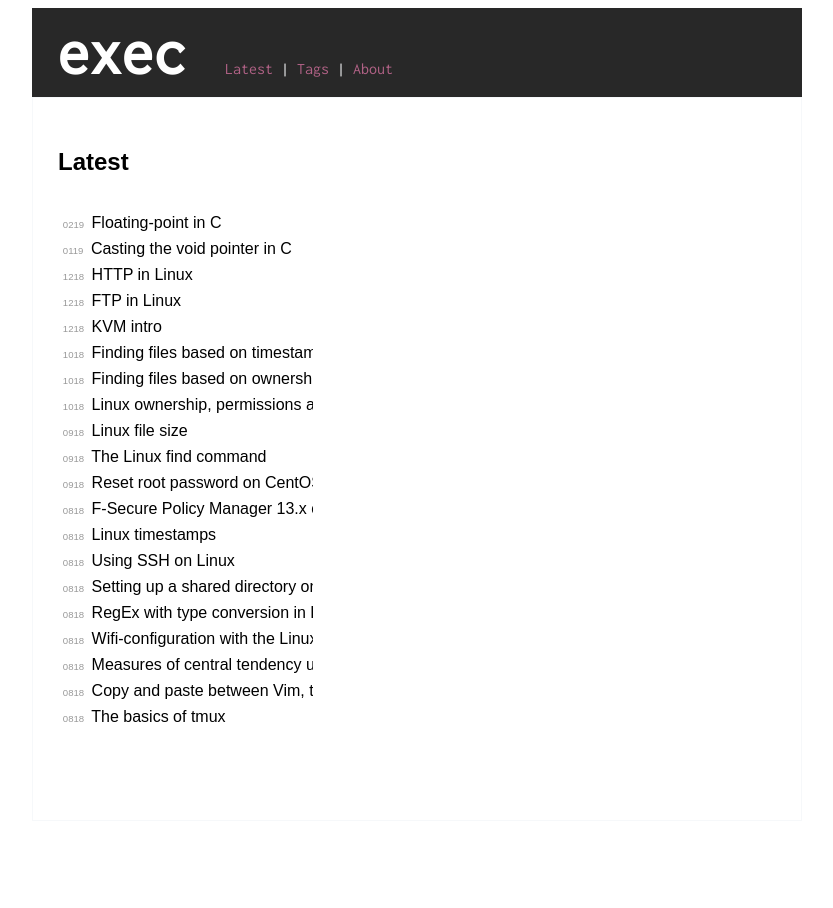
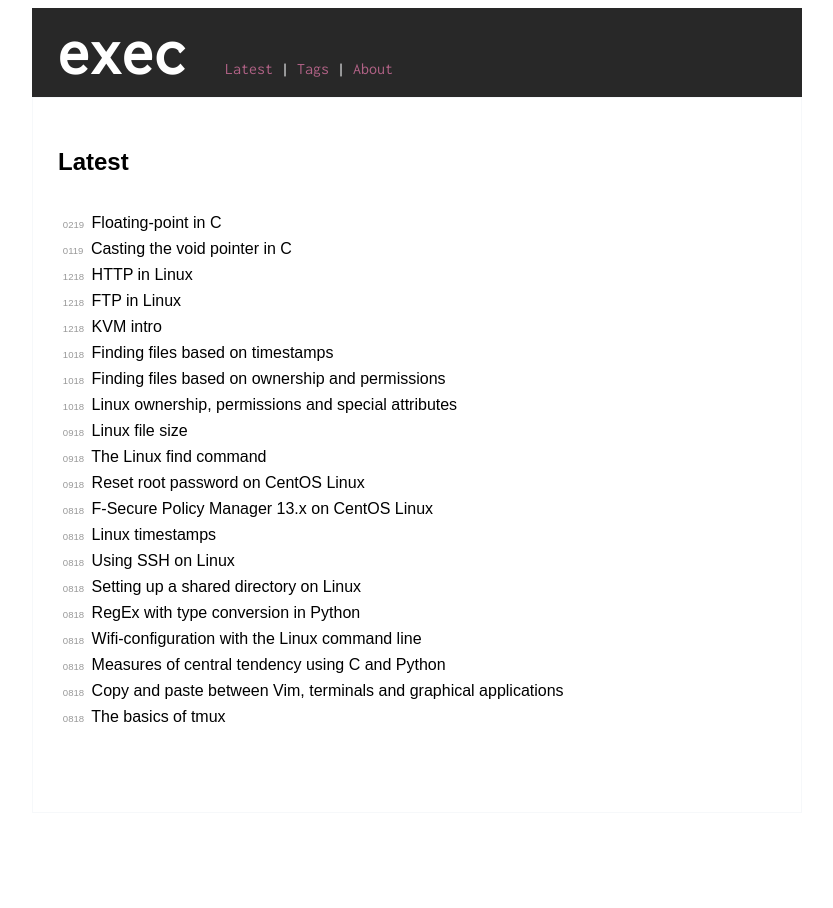
Before and after one commit to execas/execas.github.io, a Jekyll site: the page built from index.html, in a window 1280 px wide. Shown: the whole page, without its empty margins (223-1056 px from the left). Built offline with Jekyll 4.4.1, drawn with Linux system fonts in a browser that asks for light colours.

Commit message:
Update execas.css

```diff
--- a/css/execas.css
+++ b/css/execas.css
@@ -166,13 +166,9 @@
 }
 
 .tag-posts {
-    width: 250px;
     padding-left: 0.3rem;
     list-style: none;
     margin-top: 0rem;
-    white-space: nowrap;
-    overflow: hidden;
-    text-overflow: ellipsis;
 }
 
 
@@ -194,7 +190,11 @@
      margin-top: 0rem;
 }
 .tag-posts h3 a {
-     color: #000000;
+    max-width: 250px;
+    color: #000000;
+    white-space: nowrap;
+    overflow: hidden;
+    text-overflow: ellipsis;
 }
 
 .top-tagmarks {
```
